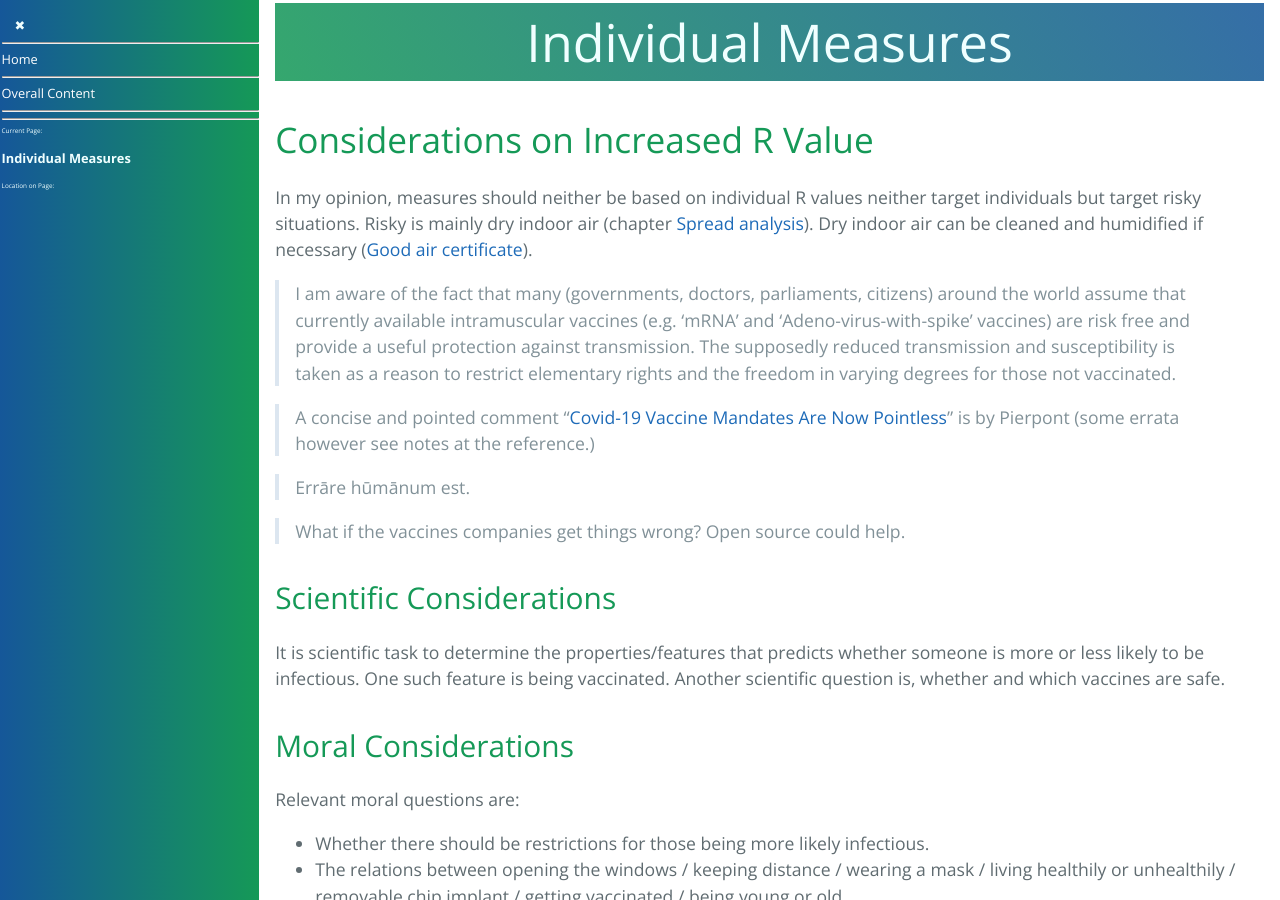
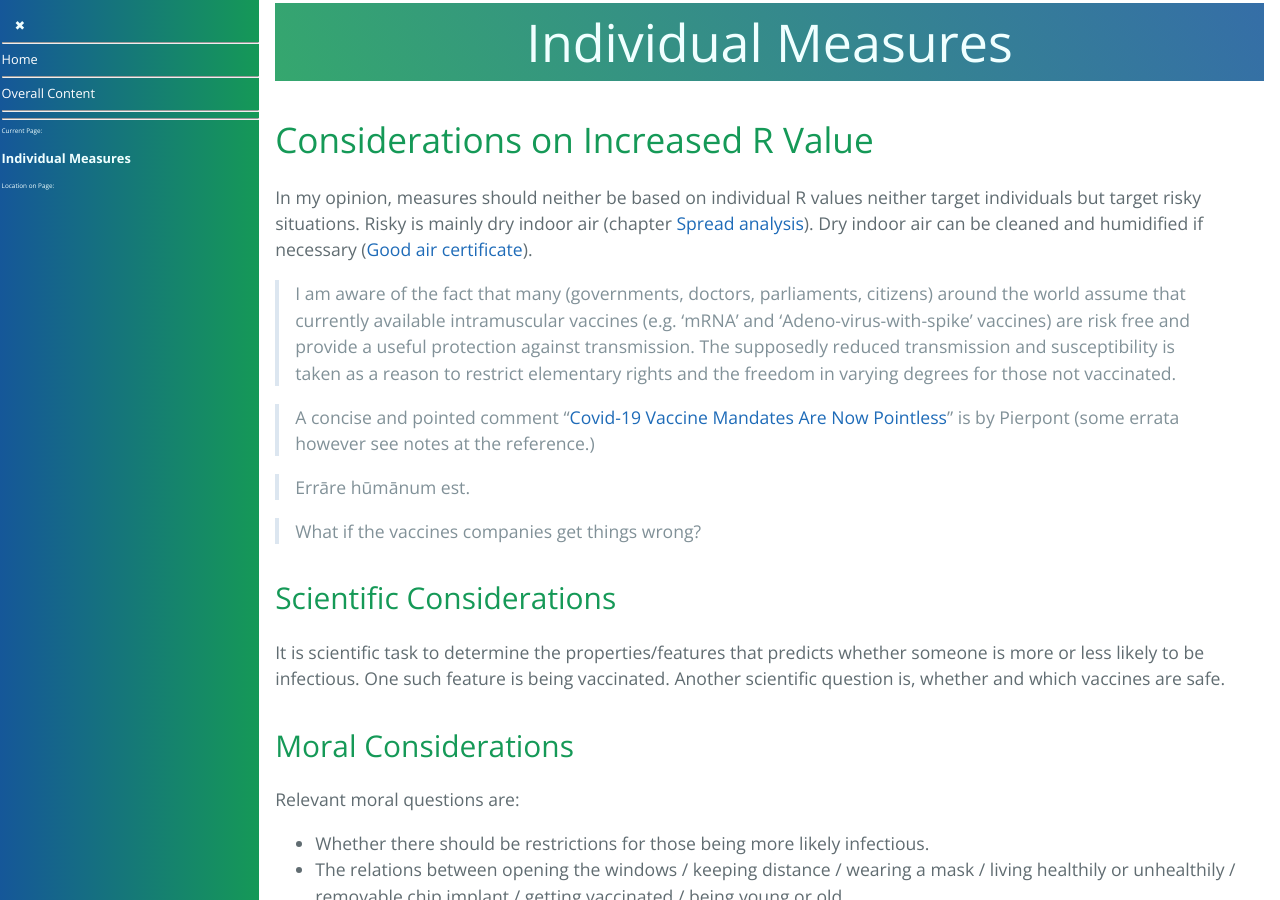
Before and after one commit to forestgrape/coronavirus, a Jekyll site: the page built from 7_social/individual_measures.md, in a window 1280 px wide and 900 px high. Built offline with Jekyll 4.4.1, drawn with Linux system fonts in a browser that asks for light colours; our own code applies the rules of GitHub Pages for plain Markdown files.

Commit message:
formulation

```diff
--- a/7_social/individual_measures.md
+++ b/7_social/individual_measures.md
@@ -9,8 +9,7 @@ In my opinion, measures should neither be based on individual R values neither t
 
 > Errāre hūmānum est.
 
-> What if the vaccines companies get things wrong? Open source could help.
-
+> What if the vaccines companies get things wrong?
 
 
 ### Scientific Considerations
```
